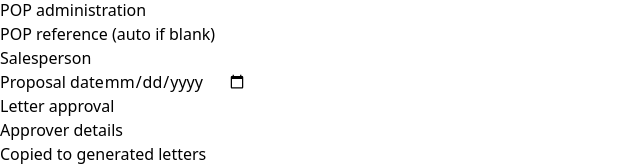
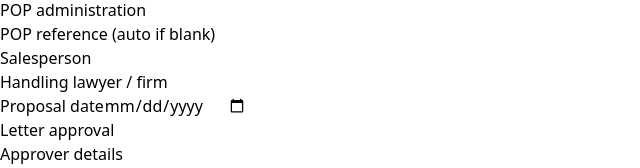
Before and after one commit to SPSB-G153/aira-internal-sales-management, a Next.js app: page /sales/new in a window 1280 px wide. Shown: the part 1082-1250 px from the top of the page, without its empty margins (0-640 px from the left). Built offline with nearby package versions, Linux system fonts and the light colour scheme; no server answers.

Commit message:
feat: align letters with supplied Aira templates

```diff
--- a/app/globals.css
+++ b/app/globals.css
@@ -195,6 +195,8 @@ h3 { margin:0; font-size:16px; }
 .purchaser-modal { position:fixed; inset:0; z-index:50; display:flex; align-items:center; justify-content:center; padding:24px; overflow-y:auto; background:rgba(8,10,14,.76); }.purchaser-modal-card { width:min(960px,100%); max-height:calc(100vh - 48px); overflow-y:auto; padding:28px; border:1px solid var(--line); border-radius:18px; background:var(--surface); box-shadow:0 24px 80px rgba(0,0,0,.45); }.compact-button { min-height:36px; padding:7px 12px; font-size:13px; }.spouse-check { display:inline-flex; align-items:center; gap:9px; margin:0 0 18px; padding:8px 11px; border:1px solid var(--line); border-radius:9px; font-weight:700; cursor:pointer; }.spouse-check input { width:17px; height:17px; accent-color:var(--gold); }
 .appendix-section { padding-top:48px; margin-top:52px; border-top:1px dashed #aaa; }.appendix-section h3 { margin:24px 0 10px; color:#000; font-size:14px; text-transform:uppercase; letter-spacing:.05em; }
 .source-table { width:100%; border-collapse:collapse; table-layout:fixed; margin-bottom:24px; font-size:12px; }.source-table th,.source-table td { padding:10px; border:1px solid #d9d9d9; vertical-align:middle; overflow-wrap:anywhere; }.source-table th { width:19%; background:#f3f3f1; text-align:left; }.source-table td { width:31%; }
+.acceptance-letter { max-width:760px; margin:0 auto; font-size:12px; line-height:1.42; }.acceptance-letter .source-letter-head { margin-bottom:22px; }.acceptance-letter p { margin:0 0 13px; text-align:justify; }.acceptance-letter .source-subject { margin:16px 0 12px; font-size:13px; text-align:left; }.acceptance-facts { margin:0 0 15px; padding:0 0 10px; border-bottom:1px solid #777; }.acceptance-facts>div { display:grid; grid-template-columns:120px 1fr; gap:8px; margin:2px 0; }.acceptance-facts dt,.acceptance-facts dd { margin:0; }.acceptance-facts dt { font-weight:700; }.acceptance-facts dt::after { content:":"; float:right; }.acceptance-page-two { break-before:page; page-break-before:always; padding-top:0; }.acceptance-page-two ol { margin:0 0 13px; padding-left:25px; }.acceptance-page-two li { margin:0 0 10px; padding-left:5px; text-align:justify; }.acceptance-page-two .approval-signature { margin-top:52px; }
+.rebate-letter,.hovp-letter { max-width:760px; margin:0 auto; font-size:12px; line-height:1.48; }.rebate-letter .source-letter-head,.hovp-letter .source-letter-head { margin-bottom:22px; }.rebate-letter p,.hovp-letter p { margin:0 0 13px; text-align:justify; }.rebate-letter .source-subject,.hovp-letter .source-subject { margin:16px 0 18px; font-size:13px; text-align:left; }.hovp-letter h3 { margin:20px 0 7px; font-size:13px; }.rebate-letter .approval-signature,.hovp-letter>.approval-signature { margin-top:55px; }
 .copy-line { margin-top:32px; font-size:12px; }.source-footer { padding-top:14px; margin-top:70px; border-top:1px solid #777; color:#555; font-size:9px; text-align:center; }
 .landing { min-height:100vh; background:#28312e; color:#f8f3eb; }
 .landing-hero { position:relative; display:grid; min-height:100vh; overflow:hidden; isolation:isolate; background:linear-gradient(113deg,#2c3531 0%,#334039 53%,#314a43 100%); }
--- a/components/sale-form.tsx
+++ b/components/sale-form.tsx
@@ -461,6 +461,11 @@ export function SaleForm({ sale }: Props) {
             defaultValue={v("salesperson_name")}
           />
           <Field
+            name="solicitor_name"
+            label="Handling lawyer / firm"
+            defaultValue={v("solicitor_name")}
+          />
+          <Field
             name="sale_date"
             label="Proposal date"
             type="date"
--- a/lib/templates/index.ts
+++ b/lib/templates/index.ts
@@ -10,6 +10,6 @@ const common=(s:Sale)=>({
   customer_email:s.customer_email,project_name:s.project_name,unit_number:s.unit_number,
   storey_number:s.storey_number,unit_type:s.unit_type,floor_area:s.floor_area,floor_area_sqm:s.floor_area_sqm,
   car_parking_bay:s.car_parking_bay,purchase_price:s.purchase_price,booking_fee:s.booking_fee,rebate_amount:s.rebate_amount,
-  salesperson_name:s.salesperson_name,sale_date:s.sale_date,
+  salesperson_name:s.salesperson_name,solicitor_name:s.solicitor_name,proprietor_name:s.proprietor_name,sale_date:s.sale_date,
 });
 export function buildDocumentSnapshot(sale:Sale,type:DocumentType){return{...common(sale),document_type:type,verified_at:new Date().toISOString()}}
--- a/lib/word-document.ts
+++ b/lib/word-document.ts
@@ -18,7 +18,7 @@ export async function createWordLetter(type:DocumentType,content:Record<string,u
     line(purchaser),line(text(content,"customer_address")),
   ];
   let title="";let body:string[]=[];
-  if(type==="acceptance_letter"){title="NOTICE OF ACCEPTANCE OF OFFER TO PURCHASE";body=[`Dear ${purchaser},`,`We are pleased to inform you that your offer to purchase Unit ${unit}, ${text(content,"project_name")}, is accepted, subject to execution of the Sale and Purchase Agreement and related sale documents.`,`Please contact ${text(content,"salesperson_name","our sales team")} to arrange execution of the sale documents within fourteen (14) days from receipt of this letter.`,`For your appointment, please bring a cheque or bank draft in favour of “Selangor Properties Sdn Bhd” for the balance deposit.`];}
+  if(type==="acceptance_letter"){title="NOTICE OF ACCEPTANCE OF OFFER TO PURCHASE";body=[`Project: ${text(content,"project_name")}`,`Property: Parcel No. ${unit}`,`Vendor: Selangor Properties Sdn Bhd`,`Proprietor: ${text(content,"proprietor_name","Bangsar Hill Holdings Sdn. Bhd.")}`,`Purchaser: ${purchaser}`,`Purchase Price: ${amount(content.purchase_price)}`,`Greetings from Selangor Properties and the AIRA Residence team.`,`We thank you for your Offer to Purchase the Property described above. We are pleased that you have made such a discerning decision to purchase a unit in this award-winning development.`,`Your Offer is accepted subject to your execution of the Sale and Purchase Agreement, the Deed of Mutual Covenants and all other relevant Sale Documents.`,`As a first step, kindly contact ${text(content,"salesperson_name","our Head of Sales")} to fix an appointment to execute the Sale Documents within fourteen (14) days from receipt of this Letter.`,`Secondly, to complete the sales process, please bring a cheque or bank draft in favour of “Selangor Properties Sdn Bhd” for the balance deposit and your passport or applicable corporate documents.`,`Once again, welcome to the AIRA Residence family - we look forward to the culmination of your purchase.`,`c.c. ${text(content,"solicitor_name","")}`];}
   if(type==="rebate_letter"){title=`AIRA RESIDENCE UNIT ${unit} — CONFIRMATION OF REBATE OFFER`;body=[`Dear ${purchaser},`,`The rebate offered for this purchase will be recorded in the executed sale documents and applied in accordance with their terms.`,`Once again, congratulations on becoming part of the AIRA family.`];}
   if(type==="hovp_letter"){title="AIRA RESIDENCE — HANDOVER OF VACANT POSSESSION";body=[`Dear ${purchaser},`,`We refer to your purchase of Unit ${unit}, AIRA Residence.`,`We are pleased to inform you that vacant possession is available for handover on ${text(content,"hovp_date","To be confirmed")}.`,`1. As-Is, Where-Is Basis and No DLP`,`The Unit is handed over and accepted on an as-is, where-is basis in accordance with the Sale and Purchase Agreement.`,`2. Handover Items`,`The applicable keys, access cards, remote controls and other handover items will be handed over upon completion of the handover formalities.`,`3. Renovation and Alteration`,`Following handover, any renovation, alteration or modification carried out within the Unit shall be at your own cost and responsibility.`,`4. Building Management`,`Following handover, matters relating to the building, common areas, facilities and building management shall be referred to AIRA Building Management.`,`AIRA Building Management`, `Tel: 03-2011 5908`, `Email: airaresidencemgmt@gmail.com`, `Please contact ${text(content,"salesperson_name","the sales team")} for HOVP and handover arrangements.`];}
   if(type==="pre_booking_form"){title="AIRA BOOKING FORM";body=[`Purchaser: ${purchaser}`,`Project: ${text(content,"project_name")}`,`Unit: ${unit}`,`Purchase price: ${amount(content.purchase_price)}`,`Earnest deposit: ${amount(content.booking_fee)}`];}
```
Also changed, not shown: components/document-preview.tsx (+3 -3 lines), lib/actions/sales.ts (+1 -1 lines).
